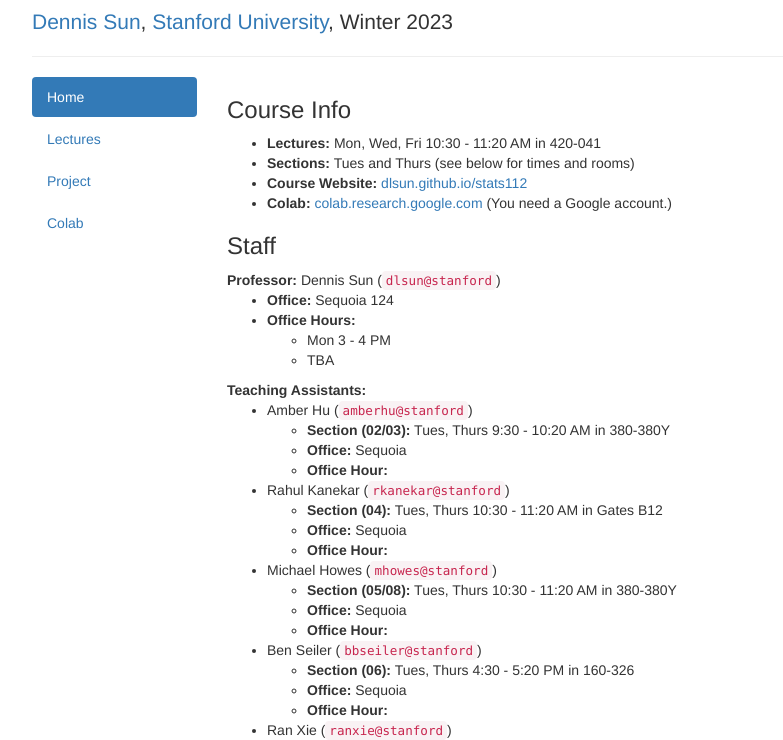
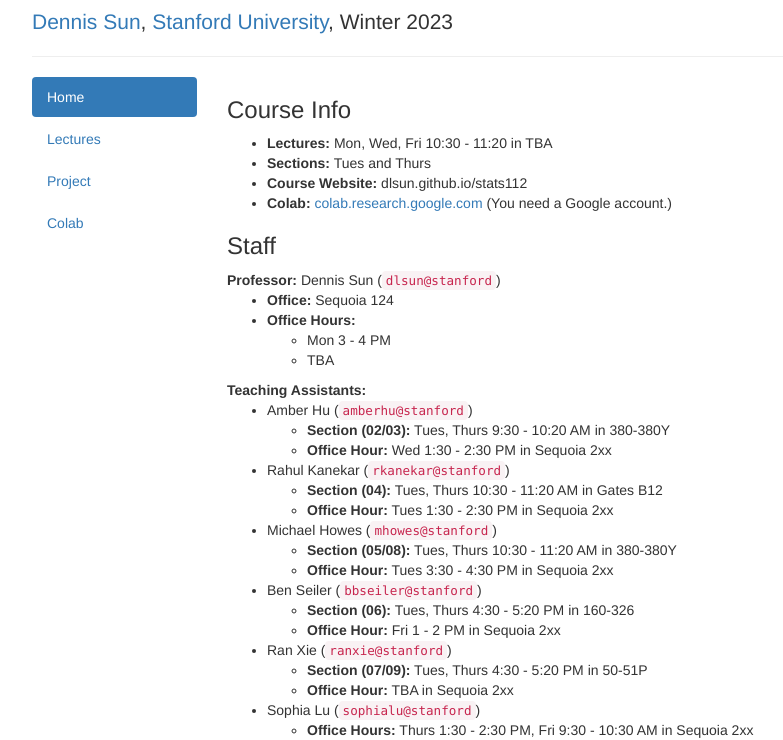
Before and after one commit to dlsun/stats112, a plain HTML site: page index.html in a window 1280 px wide. Shown: the part 63-803 px from the top of the page, without its empty margins (38-821 px from the left). Drawn offline with nearby package versions, Linux system fonts and the light colour scheme; some packages are replaced by stand-ins of ours.

```diff
--- a/index.html
+++ b/index.html
@@ -40,9 +40,9 @@
 	<h3>Course Info</h3>
 
 	<ul>
-	  <li><b>Lectures:</b> Mon, Wed, Fri 10:30 - 11:20 AM in 420-041</li>
-	  <li><b>Sections:</b> Tues and Thurs (see below for times and rooms)</li>
-	  <li><b>Course Website:</b> <a href="https://dlsun.github.io/stats112">dlsun.github.io/stats112</a></li>
+	  <li><b>Lectures:</b> Mon, Wed, Fri 10:30 - 11:20 in TBA</li>
+	  <li><b>Sections:</b> Tues and Thurs</li>
+	  <li><b>Course Website:</b> dlsun.github.io/stats112</li>
 	  <li><b>Colab:</b> <a href="https://colab.research.google.com"
 			       target="_blank">colab.research.google.com</a>
 	    (You need a Google account.)
@@ -70,42 +70,36 @@
 	    <li>Amber Hu (<code>amberhu@stanford</code>)
 	      <ul>
 		<li><b>Section (02/03):</b> Tues, Thurs 9:30 - 10:20 AM in 380-380Y</li>
-		<li><b>Office:</b> Sequoia </li>
-		<li><b>Office Hour:</b> </li>
+		<li><b>Office Hour:</b> Wed 1:30 - 2:30 PM in Sequoia 2xx</li>
 	      </ul>
 	    </li>
 	    <li>Rahul Kanekar (<code>rkanekar@stanford</code>)
 	      <ul>
 		<li><b>Section (04):</b> Tues, Thurs 10:30 - 11:20 AM in Gates B12</li>
-		<li><b>Office:</b> Sequoia </li>
-		<li><b>Office Hour:</b> </li>
+		<li><b>Office Hour:</b> Tues 1:30 - 2:30 PM in Sequoia 2xx</li>
 	      </ul>
 	    </li>
 	    <li>Michael Howes (<code>mhowes@stanford</code>)
 	      <ul>
 		<li><b>Section (05/08):</b> Tues, Thurs 10:30 - 11:20 AM in 380-380Y</li>
-		<li><b>Office:</b> Sequoia </li>
-		<li><b>Office Hour:</b> </li>
+		<li><b>Office Hour:</b> Tues 3:30 - 4:30 PM in Sequoia 2xx</li>
 	      </ul>
 	    </li>
 	    <li>Ben Seiler (<code>bbseiler@stanford</code>)
 	      <ul>
 		<li><b>Section (06):</b> Tues, Thurs 4:30 - 5:20 PM in 160-326</li>
-		<li><b>Office:</b> Sequoia </li>
-		<li><b>Office Hour:</b> </li>
+		<li><b>Office Hour:</b> Fri 1 - 2 PM in Sequoia 2xx</li>
 	      </ul>
 	    </li>
 	    <li>Ran Xie (<code>ranxie@stanford</code>)
 	      <ul>
 		<li><b>Section (07/09):</b> Tues, Thurs 4:30 - 5:20 PM in 50-51P</li>
-		<li><b>Office:</b> Sequoia </li>
-		<li><b>Office Hour:</b> </li>
+		<li><b>Office Hour:</b> TBA in Sequoia 2xx</li>
 	      </ul>
 	    </li>
 	    <li>Sophia Lu (<code>sophialu@stanford</code>)
 	      <ul>
-		<li><b>Office:</b> Sequoia </li>
-		<li><b>Office Hours:</b> </li>
+		<li><b>Office Hours:</b> Thurs 1:30 - 2:30 PM, Fri 9:30 - 10:30 AM in Sequoia 2xx</li>
 	      </ul>
 	    </li>
 	  </ul>
```
Also changed, not shown: colabs/2.html (added, +3 -0 lines), lectures.html (+8 -8 lines), 1 other file.
